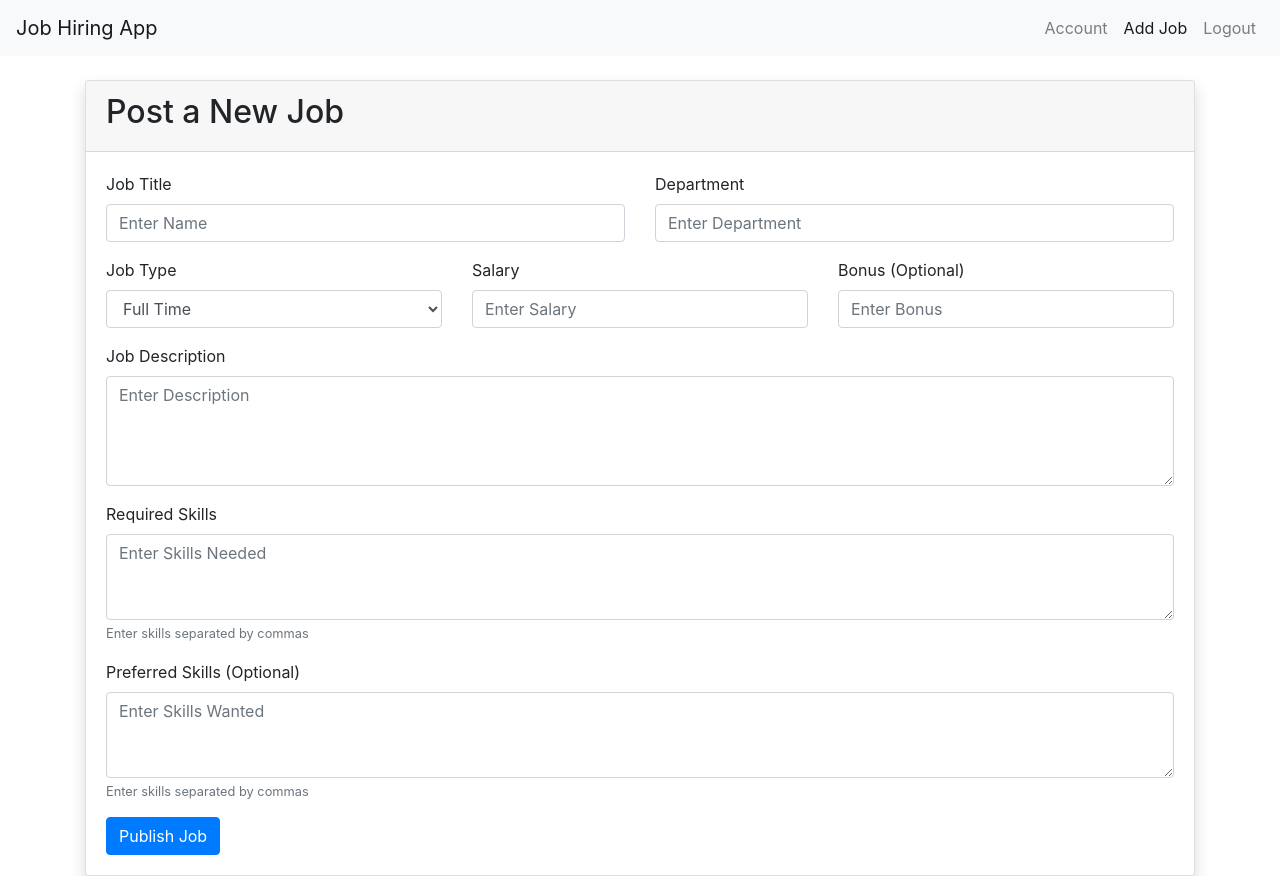
After one commit to Ale-Newport/404-Not-Found, a Django app: page /add-job/ in a window 1280 px wide. The commit adds this page. Run offline with Django 5.2, Linux system fonts and the light colour scheme; a user stored in the database is signed in; some libraries are stand-ins or nearby versions.

Commit message:
did the whole employer dashboard and job creation + ALL tests

```diff
--- a/app/forms/forms.py
+++ b/app/forms/forms.py
@@ -1,5 +1,7 @@
 from django import forms
 from django.contrib.auth.forms import UserCreationForm
+from app.models import Employee, Employer, Job
+
 
 from app.models import Employee, Employer
 
@@ -33,3 +35,21 @@ class EmployerSignUpForm(UserCreationForm):
                 'class': 'form-control',
                 'placeholder': f'Enter {field.replace("_", " ").title()}'
             })
+
+class JobForm(forms.ModelForm):
+    class Meta:
+        model = Job
+        fields = ['name', 'department', 'description', 'salary', 'job_type', 'bonus', 'skills_needed', 'skills_wanted']
+        widgets = {
+            'description': forms.Textarea(attrs={'rows': 4}),
+            'skills_needed': forms.Textarea(attrs={'rows': 3}),
+            'skills_wanted': forms.Textarea(attrs={'rows': 3}),
+        }
+
+    def __init__(self, *args, **kwargs):
+        super().__init__(*args, **kwargs)
+        for field in self.fields:
+            self.fields[field].widget.attrs.update({
+                'class': 'form-control',
+                'placeholder': f'Enter {field.replace("_", " ").title()}'
+            })
--- a/app/models.py
+++ b/app/models.py
@@ -63,7 +63,7 @@ class Admin(AbstractUser):
         super().save(*args, **kwargs)
 
     def __str__(self):
-        return f"{self.email} (Admin)"
+        return self.email
 
     class Meta:
         verbose_name = 'Admin'
@@ -78,9 +78,32 @@ class Employee(AbstractUser):
 
 
 class Employer(AbstractUser):
-    """Employer user type."""
     country = models.CharField(max_length=100, blank=True)
     company_name = models.CharField(max_length=255, blank=True)
 
     def __str__(self):
         return f"{self.email} (Employer) - {self.company_name}"
+
+    class Meta:
+        verbose_name = 'Employer'
+        verbose_name_plural = 'Employers'
+
+class Job(models.Model):
+    def __str__(self):
+        return f"{self.name} - {self.department}"
+
+    JOB_TYPE_CHOICES = [
+        ('FT', 'Full Time'),
+        ('PT', 'Part Time'),
+    ]
+
+    name = models.CharField(max_length=255)
+    department = models.CharField(max_length=255)
+    description = models.TextField()
+    salary = models.DecimalField(max_digits=10, decimal_places=2)
+    job_type = models.CharField(max_length=2, choices=JOB_TYPE_CHOICES, default='FT')
+    bonus = models.DecimalField(max_digits=10, decimal_places=2, null=True, blank=True)
+    skills_needed = models.TextField(help_text='Comma separated skills required.')
+    skills_wanted = models.TextField(help_text='Comma separated preferred skills.', null=True, blank=True)
+    created_at = models.DateTimeField(auto_now_add=True)
+    created_by = models.ForeignKey('Employer', on_delete=models.CASCADE, related_name='jobs')
--- /dev/null
+++ b/app/templates/add_job.html
@@ -0,0 +1,92 @@
+{% load static %}
+<!DOCTYPE html>
+<html>
+<head>
+    <title>Add Job</title>
+    <link rel="stylesheet" href="https://stackpath.bootstrapcdn.com/bootstrap/4.5.0/css/bootstrap.min.css">
+    <link rel="stylesheet" href="{% static 'custom.css' %}">
+</head>
+<body>
+    <nav class="navbar navbar-expand-lg navbar-light bg-light">
+        <a class="navbar-brand" href="{% url 'employer_dashboard' %}">Job Hiring App</a>
+        <div class="collapse navbar-collapse">
+            <ul class="navbar-nav ml-auto">
+                <li class="nav-item">
+                    <a class="nav-link" href="{% url 'account_page' %}">Account</a>
+                </li>
+                <li class="nav-item active">
+                    <a class="nav-link" href="{% url 'add_job' %}">Add Job</a>
+                </li>
+                <li class="nav-item">
+                    <a class="nav-link" href="{% url 'logout' %}">Logout</a>
+                </li>
+            </ul>
+        </div>
+    </nav>
+
+    <div class="container mt-4">
+        <div class="card shadow">
+            <div class="card-header">
+                <h2>Post a New Job</h2>
+            </div>
+            <div class="card-body">
+                <form method="post">
+                    {% csrf_token %}
+
+                    <div class="row">
+                        <div class="col-md-6 mb-3">
+                            <label>Job Title</label>
+                            {{ form.name }}
+                        </div>
+                        <div class="col-md-6 mb-3">
+                            <label>Department</label>
+                            {{ form.department }}
+                        </div>
+                    </div>
+
+                    <div class="row">
+                        <div class="col-md-4 mb-3">
+                            <label>Job Type</label>
+                            {{ form.job_type }}
+                        </div>
+                        <div class="col-md-4 mb-3">
+                            <label>Salary</label>
+                            {{ form.salary }}
+                        </div>
+                        <div class="col-md-4 mb-3">
+                            <label>Bonus (Optional)</label>
+                            {{ form.bonus }}
+                        </div>
+                    </div>
+
+                    <div class="mb-3">
+                        <label>Job Description</label>
+                        {{ form.description }}
+                    </div>
+
+                    <div class="mb-3">
+                        <label>Required Skills</label>
+                        {{ form.skills_needed }}
+                        <small class="form-text text-muted">Enter skills separated by commas</small>
+                    </div>
+
+                    <div class="mb-3">
+                        <label>Preferred Skills (Optional)</label>
+                        {{ form.skills_wanted }}
+                        <small class="form-text text-muted">Enter skills separated by commas</small>
+                    </div>
+
+                    {% if form.errors %}
+                        <div class="alert alert-danger">
+                            Please correct the errors below.
+                            {{ form.errors }}
+                        </div>
+                    {% endif %}
+
+                    <button type="submit" class="btn btn-primary">Publish Job</button>
+                </form>
+            </div>
+        </div>
+    </div>
+</body>
+</html>
--- a/app/templates/employer_signup.html
+++ b/app/templates/employer_signup.html
@@ -41,6 +41,12 @@
                         {% if form.errors %}
                             <div class="alert alert-danger">
                                 Please correct the errors below.
+
+                                {% if form.errors %}
+                                    <div class="alert alert-danger">
+                                        {{ form.errors }}
+                                    </div>
+                                {% endif %}
                             </div>
                         {% endif %}
                         <button type="submit" class="btn btn-primary w-100 py-2">Create Account</button>
--- a/app/templates/login.html
+++ b/app/templates/login.html
@@ -4,7 +4,7 @@
 <div class="container mt-5">
     <h2 class="text-center">Login</h2>
     <form method="post" class="mt-4">
-        {% csrf_token %}
+        {% csrf_token %}  <!-- Make sure this line is present -->
         <div class="mb-3">
             <label for="email" class="form-label">Email</label>
             <input type="email" name="username" id="email" class="form-control" required>
--- /dev/null
+++ b/app/views/employer_views.py
@@ -0,0 +1,40 @@
+from django.shortcuts import render, redirect, get_object_or_404
+from django.contrib.auth.decorators import login_required
+from app.models import Job
+from app.forms.forms import JobForm
+
+
+@login_required
+def add_job(request):
+    if request.method == 'POST':
+        form = JobForm(request.POST)
+        if form.is_valid():
+            job = form.save(commit=False)
+            job.created_by = request.user
+            job.save()
+            return redirect('employer_dashboard')
+    else:
+        form = JobForm()
+    return render(request, 'add_job.html', {'form': form})
+
+@login_required
+def job_detail(request, job_id):
+    job = get_object_or_404(Job, id=job_id, created_by=request.user)
+    return render(request, 'job_detail.html', {
+        'job': job,
+        'applicants': []  # We'll implement this later
+    })
+
+@login_required
+def employer_dashboard(request):
+    jobs = Job.objects.filter(created_by=request.user)
+    return render(request, 'employer_dashboard.html', {
+        'jobs': jobs,
+        'username': request.user.email
+    })
+
+@login_required
+def account_page(request):
+    return render(request, 'account_page.html', {
+        'user': request.user
+    })
--- a/project/urls.py
+++ b/project/urls.py
@@ -2,6 +2,8 @@ from django.contrib import admin
 from django.urls import path
 from django.contrib.auth import views as auth_views
 from app.views.views import employee_signup, employer_signup, home, employee_dashboard, employer_dashboard, user_login
+from app.views.employer_views import add_job, job_detail, employer_dashboard, account_page
+
 
 urlpatterns = [
     path('admin/', admin.site.urls),
@@ -9,12 +11,14 @@ urlpatterns = [
     path('', home, name='home'),
     # Authentication Routes
     path('login/', user_login, name='login'),
-    path('logout/', auth_views.LogoutView.as_view(), name='logout'),
+    path('logout/', auth_views.LogoutView.as_view(next_page='home'), name='logout'),
     # Sign-up routes
     path('employee-signup/', employee_signup, name='employee_signup'),
     path('employer-signup/', employer_signup, name='employer_signup'),
     # Dashboard paths
     path('employee-dashboard/', employee_dashboard, name='employee_dashboard'),
     path('employer-dashboard/', employer_dashboard, name='employer_dashboard'),
-
+    path('account/', account_page, name='account_page'),
+    path('add-job/', add_job, name='add_job'),
+    path('job/<int:job_id>/', job_detail, name='job_detail'),
 ]
```
Also changed, not shown: app/templates/account_page.html (added, +45 -0 lines), app/templates/employer_dashboard.html (+63 -5 lines), app/templates/job_detail.html (added, +106 -0 lines), app/tests/models/test_job_models.py (added, +52 -0 lines), app/tests/models/test_user_models.py (+3 -2 lines), app/tests/views/test_employer_views.py (added, +111 -0 lines), app/tests/views/test_views.py (+61 -1 lines), app/views/views.py (+18 -13 lines), project/settings.py (+6 -2 lines), app/migrations/0004_job.py (added), app/migrations/0005_alter_job_created_by.py (added).
